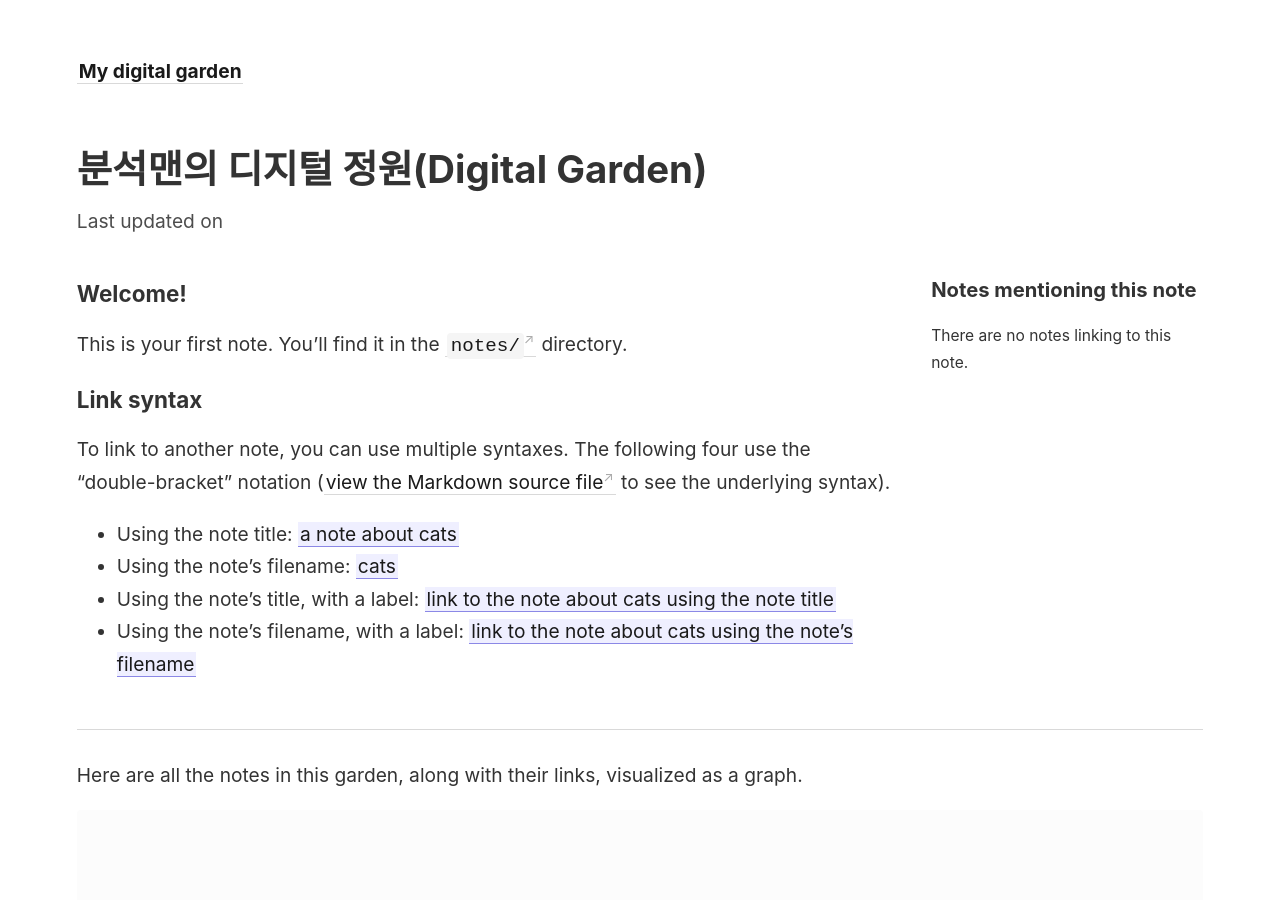
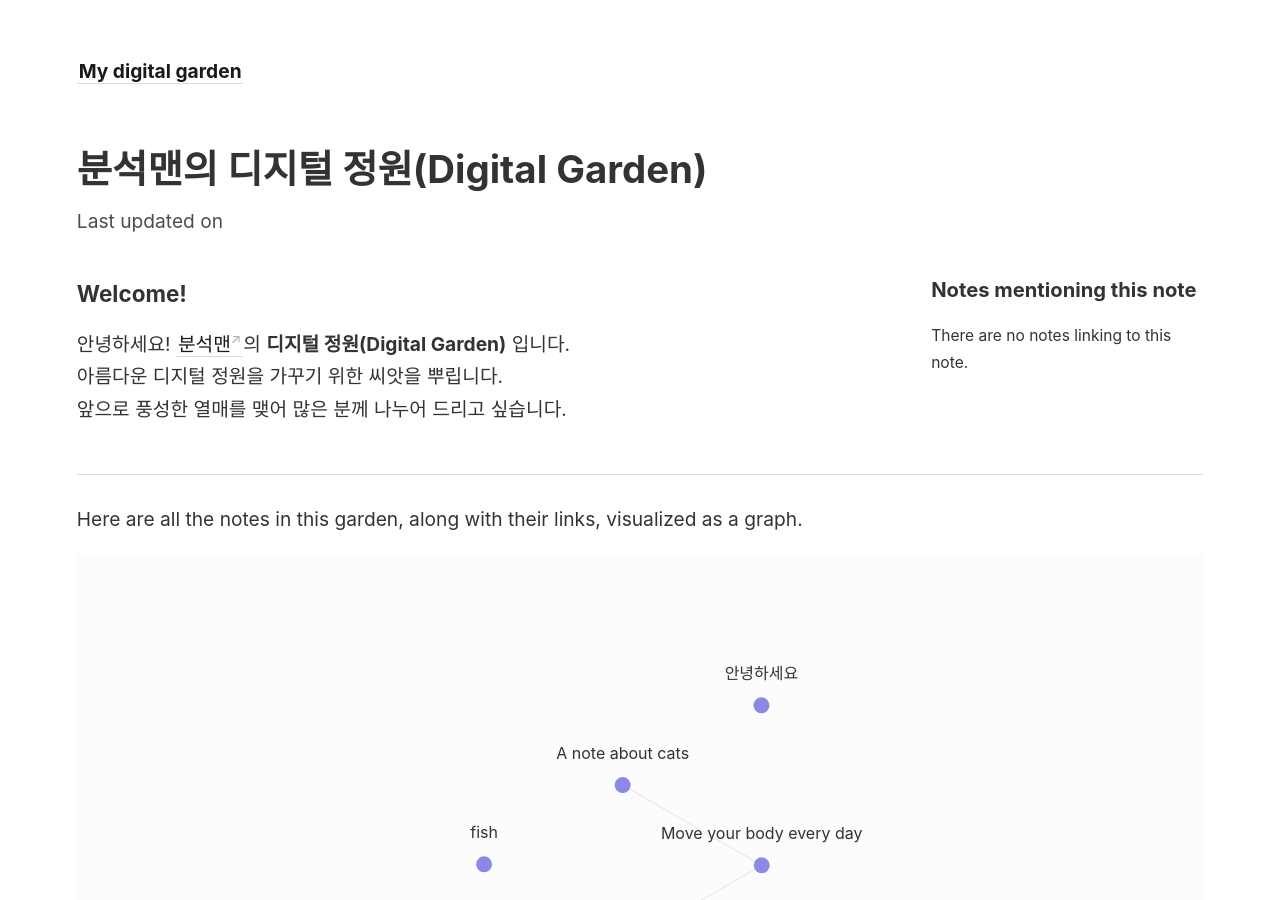
Before and after one commit to analysisman/secondbrain, a Jekyll site: the page built from _notes/분석맨의 디지털 정원.md, in a window 1280 px wide and 900 px high. Built offline with Jekyll 4.4.1, drawn with Linux system fonts in a browser that asks for light colours.

Commit message:
2022.05.08-2_DigitalGarden_Commit

```diff
--- a/_notes/분석맨의 디지털 정원.md
+++ b/_notes/분석맨의 디지털 정원.md
@@ -4,13 +4,6 @@ title: 분석맨의 디지털 정원(Digital Garden)
 
 ### Welcome!
 
-This is your first note. You'll find it in the [`notes/`](https://github.com/maximevaillancourt/digital-garden-jekyll-template/tree/master/_notes) directory.
-
-### Link syntax
-
-To link to another note, you can use multiple syntaxes. The following four use the "double-bracket" notation ([view the Markdown source file](https://github.com/maximevaillancourt/digital-garden-jekyll-template/blob/master/_notes/your-first-note.md#link-syntax) to see the underlying syntax).
-
-- Using the note title: [[a note about cats]]
-- Using the note's filename: [[cats]]
-- Using the note's title, with a label: [[A note about cats|link to the note about cats using the note title]]
-- Using the note's filename, with a label: [[cats|link to the note about cats using the note's filename]]
+안녕하세요! [분석맨](https://kr.analysisman.com/)의 **디지털 정원(Digital Garden)** 입니다.<br>
+아름다운 디지털 정원을 가꾸기 위한 씨앗을 뿌립니다.<br>
+앞으로 풍성한 열매를 맺어 많은 분께 나누어 드리고 싶습니다.
```
